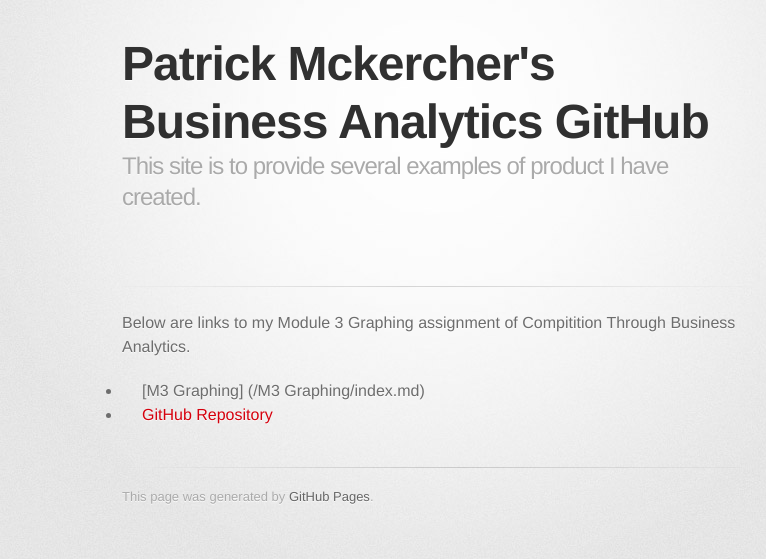
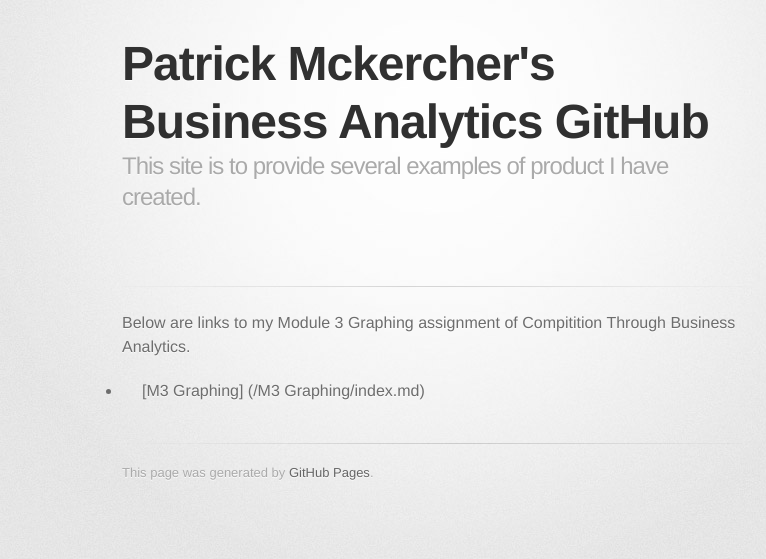
Before and after one commit to pomckercher/pomckercher.github.io, a Jekyll site: the page built from index.md, in a window 1280 px wide. Shown: the top 559 px of the page, without its empty margins (208-974 px from the left). Built offline with Jekyll 4.4.1, drawn with Linux system fonts in a browser that asks for light colours; some web fonts are replaced; our own code applies the rules of GitHub Pages for plain Markdown files.

Commit message:
Update index.md

```diff
--- a/index.md
+++ b/index.md
@@ -5,4 +5,3 @@
 
 Below are links to my Module 3 Graphing assignment of Compitition Through Business Analytics.
 - [M3 Graphing] (/M3 Graphing/index.md)
-- [GitHub Repository](/pomckercher.github.io)
```
